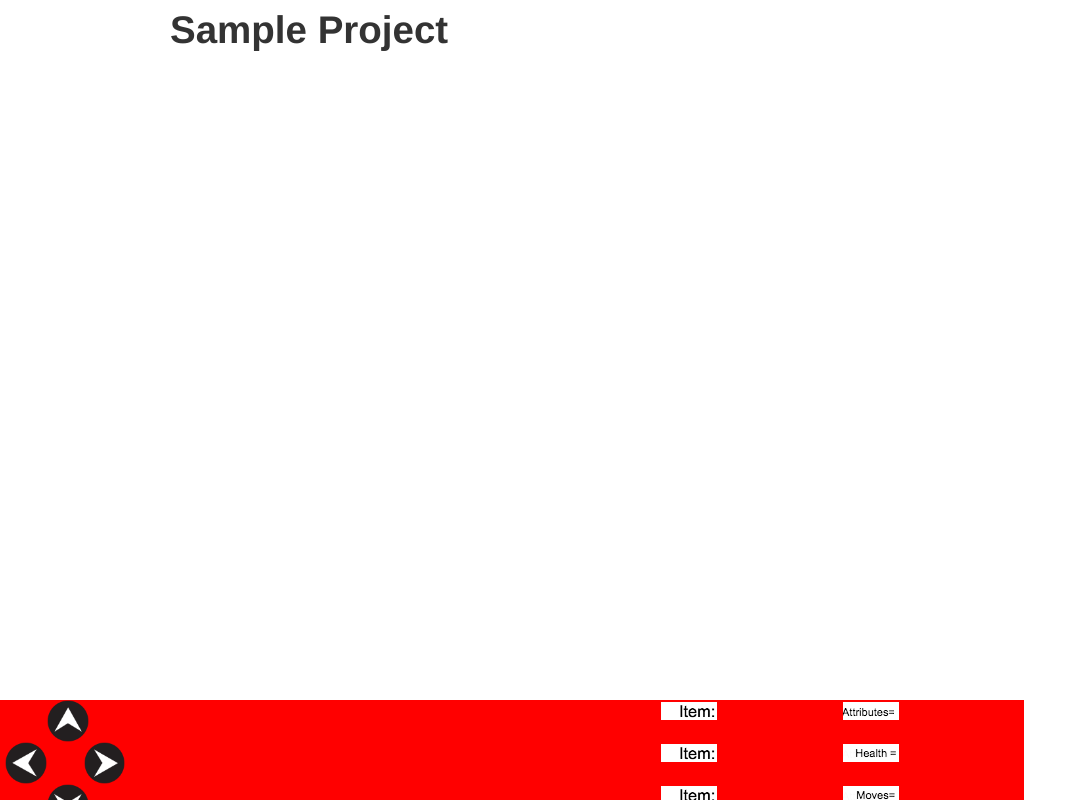
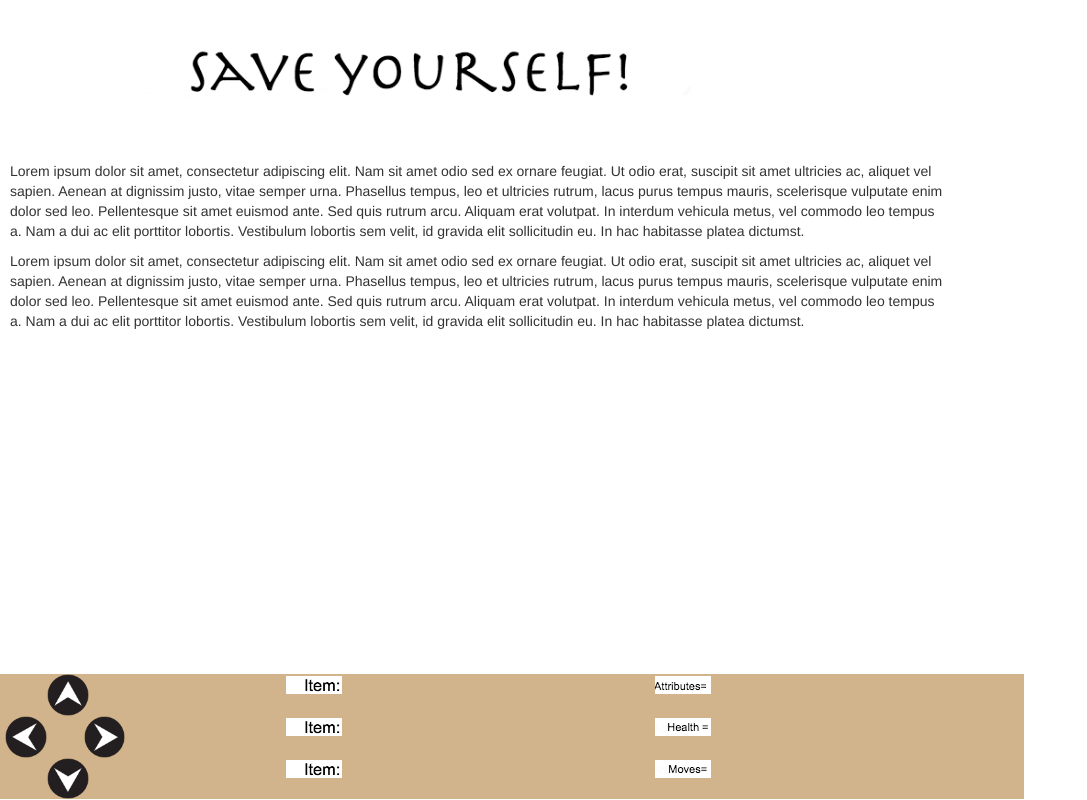
Before and after one commit to jryanconklin/text-RPG-group, a plain HTML site: page index.html in a window 1280 px wide. Shown: the whole page, without its empty margins (0-1087 px from the left). Drawn offline with Linux system fonts and the light colour scheme.

Commit message:
adds title image and makes footer fixed per pixel instead of a relative percentage.

```diff
--- a/css/styles.css
+++ b/css/styles.css
@@ -1,36 +1,45 @@
 #north, #south, #east, #west {
   max-width: 4%
 }
+
+.container {
+  min-height: calc(100vh - 200px);
+  margin-left: 10px;
+  margin-right: 10px;
+}
+
 
 footer {
   position: fixed;
   min-width: 1024px;
   width: auto;
   width: 1024px;
-  height: 10%;
+  height: 106px;
   bottom: 20px;
 }
 
 .stats, .items {
   float: right;
   display: inline-block;
-  margin-right: 12%;
+  margin-right: 30%;
 }
 
-.stats-mid, .items-mid {
+/*.stats-mid, .items-mid {
   float: right;
   display: inline-block;
   margin-right: 12%;
-}
+}*/
 
+
+/*
 #item1 {
   float: right;
   display: inline-block;
   margin-right: -15px;
-}
+}*/
 
 .col-sm-3 {
-  background-color: red;
+  background-color: tan;
 }
 
 img#north {
@@ -48,3 +57,9 @@ img#east {
 img#south {
   margin-left: 67px;
 }
+
+@media screen and (max-width: 955px) {
+  p.description, p.notices {
+    resize: both;
+  }
+}
--- a/index.html
+++ b/index.html
@@ -5,17 +5,20 @@
     <link href="css/styles.css" rel="stylesheet" type="text/css">
     <script src="js/jquery-3.0.0.js"></script>
     <script src="js/scripts.js"></script>
-    <title>Sample Project</title>
+    <title>Save Yourself!</title>
   </head>
   <body>
     <div class="container">
-      <h1>Sample Project</h1>
-    </div>
-    <div id="description">
+      <img src="img/title.png" alt="" />
 
-    </div>
-    <div id="notices">
+      <div id="description">
+        <p>Lorem ipsum dolor sit amet, consectetur adipiscing elit. Nam sit amet odio sed ex ornare feugiat. Ut odio erat, suscipit sit amet ultricies ac, aliquet vel sapien. Aenean at dignissim justo, vitae semper urna. Phasellus tempus, leo et ultricies rutrum, lacus purus tempus mauris, scelerisque vulputate enim dolor sed leo. Pellentesque sit amet euismod ante. Sed quis rutrum arcu. Aliquam erat volutpat. In interdum vehicula metus, vel commodo leo tempus a. Nam a dui ac elit porttitor lobortis. Vestibulum lobortis sem velit, id gravida elit sollicitudin eu. In hac habitasse platea dictumst.</p>
 
+      </div>
+      <div id="notices">
+        <p>Lorem ipsum dolor sit amet, consectetur adipiscing elit. Nam sit amet odio sed ex ornare feugiat. Ut odio erat, suscipit sit amet ultricies ac, aliquet vel sapien. Aenean at dignissim justo, vitae semper urna. Phasellus tempus, leo et ultricies rutrum, lacus purus tempus mauris, scelerisque vulputate enim dolor sed leo. Pellentesque sit amet euismod ante. Sed quis rutrum arcu. Aliquam erat volutpat. In interdum vehicula metus, vel commodo leo tempus a. Nam a dui ac elit porttitor lobortis. Vestibulum lobortis sem velit, id gravida elit sollicitudin eu. In hac habitasse platea dictumst.</p>
+
+      </div>
     </div>
   </body>
 
@@ -35,10 +38,10 @@
       <div class="col-sm-3">
         <img src="img/west.png" id="west" alt="West Arrow"/>
         <img src="img/east.png" id="east" alt="East Arrow"/>
-        <div class="stats-mid">
+        <div class="stats">
           <img src="img/health.png"/> <span id="health"></span>
         </div>
-        <div class="items-mid">
+        <div class="items">
           <img src="img/itemimg.png"/> <span id="item2"></span>
         </div>
       </div>
```
Also changed, not shown: img/title.png (added).
